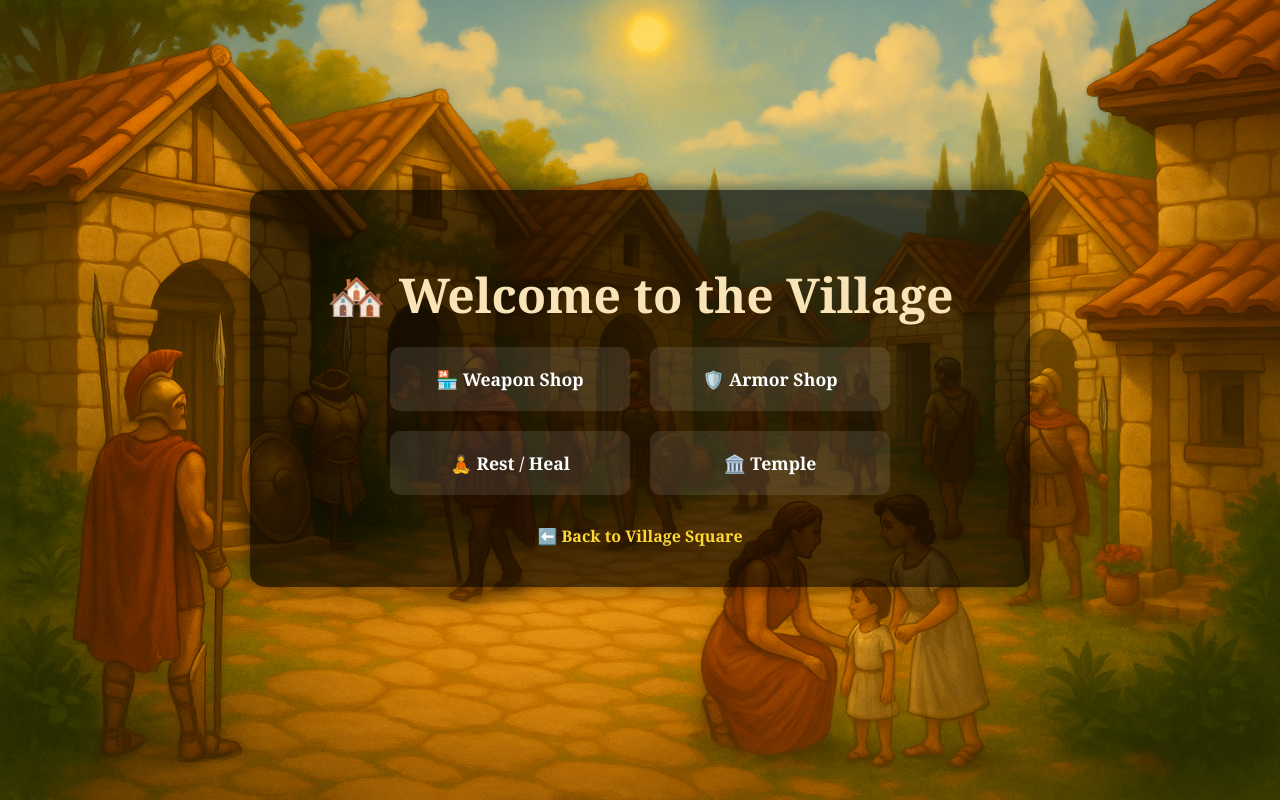
After one commit to ddavies666/odyssey-game, a Django app: page /village/ in a window 1280 px wide. The commit adds this page. Run offline with Django 4.2, Linux system fonts and the light colour scheme.

Commit message:
Initial Village

```diff
--- a/battle/templates/battle/start_journey.html
+++ b/battle/templates/battle/start_journey.html
@@ -102,7 +102,7 @@
 
     <div class="actions">
       <a href="{% url 'battle' character.id 1 %}">⚔️ Enter Battle</a>
-      <a href="#">Explore the Village</a>
+      <a href="{% url 'village_view' %}">Explore the Village</a>
       <a href="{% url 'home' %}">Homepage</a>
     </div>
   </div>
@@ -125,7 +125,7 @@
 
 
     {% if character.equipped_weapon %}
-      <p><strong>⚔️ Weapon:</strong> {{ character.equipped_weapon.name }}</p>
+      <p><strong>⚔️ Weapon:</strong> {{ character.equipped_weapon.name }} - ({{character.equipped_weapon.min_damage}}-{{character.equipped_weapon.max_damage}}) Damage Points</p>
     {% endif %}
 
     {% if character.chest %}
--- /dev/null
+++ b/battle/templates/battle/village.html
@@ -0,0 +1,92 @@
+{% load static %}
+<!DOCTYPE html>
+<html>
+<head>
+  <title>Village Square</title>
+  <style>
+    body {
+      font-family: 'Georgia', serif;
+      background-image: url("{% static 'images/village.png' %}");
+      background-size: cover;
+      background-position: center;
+      margin: 0;
+      padding: 190px;
+      color: #fff;
+      text-align: center;
+    }
+
+    .village-container {
+      background-color: rgba(0, 0, 0, 0.65);
+      padding: 40px;
+      border-radius: 15px;
+      max-width: 700px;
+      margin: auto;
+      box-shadow: 0 0 20px rgba(0, 0, 0, 0.5);
+    }
+
+    h1 {
+      font-size: 3em;
+      color: #f9e4b7;
+      margin-bottom: 20px;
+    }
+
+    .location-list {
+      display: flex;
+      flex-wrap: wrap;
+      justify-content: center;
+      gap: 20px;
+    }
+
+    .location {
+      background-color: rgba(255, 255, 255, 0.1);
+      padding: 20px;
+      border-radius: 10px;
+      width: 200px;
+      transition: background 0.3s;
+    }
+
+    .location:hover {
+      background-color: rgba(255, 255, 255, 0.25);
+    }
+
+    .location a {
+      color: #fff;
+      text-decoration: none;
+      font-weight: bold;
+      font-size: 1.1em;
+    }
+
+    .back-link {
+      display: block;
+      margin-top: 30px;
+      color: #fdd835;
+      text-decoration: none;
+      font-weight: bold;
+    }
+  </style>
+</head>
+<body>
+
+  <div class="village-container">
+    <h1>🏘️ Welcome to the Village</h1>
+
+    <div class="location-list">
+      <div class="location">
+        <a href="#">🏪 Weapon Shop</a>
+      </div>
+      <div class="location">
+        <a href="#">🛡️ Armor Shop</a>
+      </div>
+      <div class="location">
+        <a href="#">🧘 Rest / Heal</a>
+      </div>
+      <div class="location">
+        <a href="#">🏛️ Temple</a> <!-- placeholder for lore/training -->
+      </div>
+    </div>
+
+    <a class="back-link" href="{% url 'start_journey_view' 1 %}">⬅️ Back to Village Square</a>
+  </div>
+
+</body>
+</html>
--- a/battle/views.py
+++ b/battle/views.py
@@ -44,6 +44,8 @@ def start_journey_view(request, character_id):
     character = get_object_or_404(Character, id=character_id)
     return render(request, 'battle/start_journey.html', {'character': character})
 
+def village_view(request):
+    return render(request, "battle/village.html")
 
 def character_select_view(request):
     characters = Character.objects.all()
--- a/odyssey/urls.py
+++ b/odyssey/urls.py
@@ -18,7 +18,7 @@ Including another URLconf
 from django.contrib import admin
 from django.contrib.auth import views as auth_views
 from django.urls import path, include
-from battle.views import home_page, create_character_view, start_journey_view, battle_view, register_view, login_page, character_select_view
+from battle.views import home_page, create_character_view, start_journey_view, battle_view, register_view, login_page, character_select_view, village_view
 
 urlpatterns = [
     path("admin/", admin.site.urls),
@@ -30,6 +30,7 @@ urlpatterns = [
     path('login/', login_page, name='login'),
     path('logout/', auth_views.LogoutView.as_view(next_page='home'), name='logout'),
     path('select-character/', character_select_view, name='character_select'),
+    path('village/', village_view, name='village_view'),
 
 
 
```
Also changed, not shown: battle/static/images/village.png (added), db.sqlite3.
